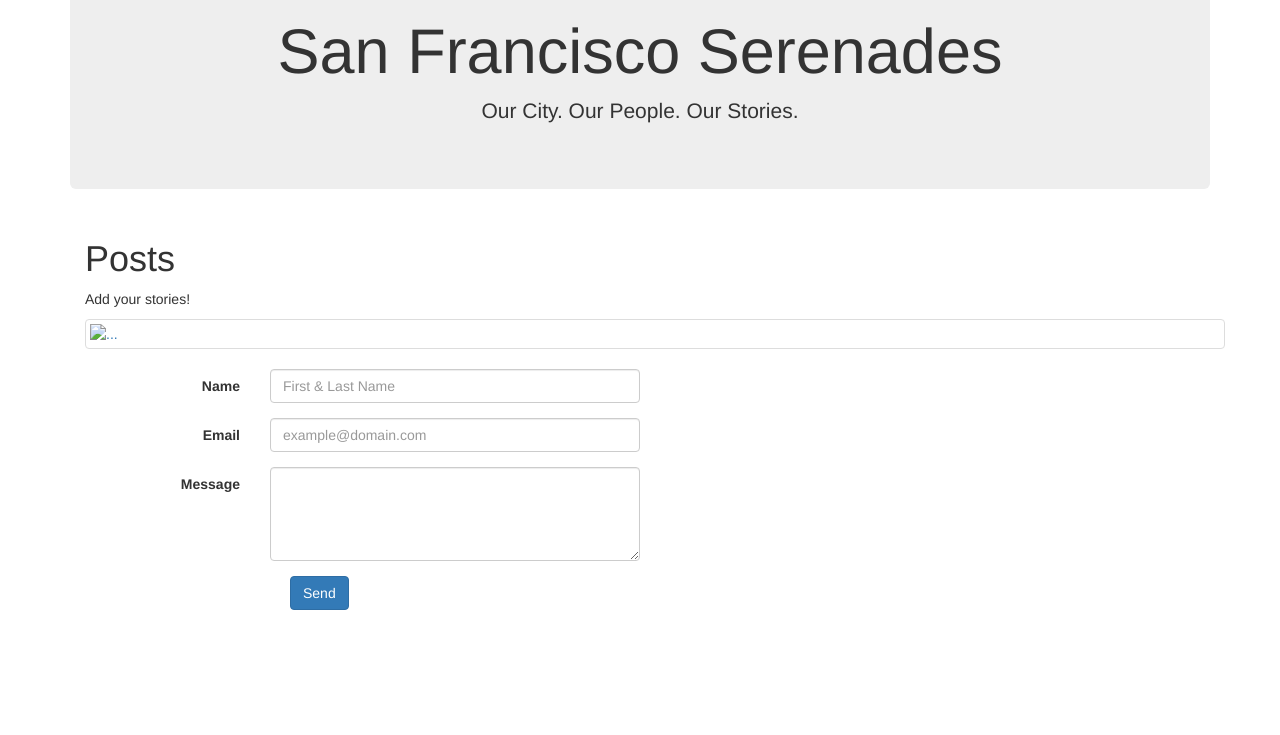
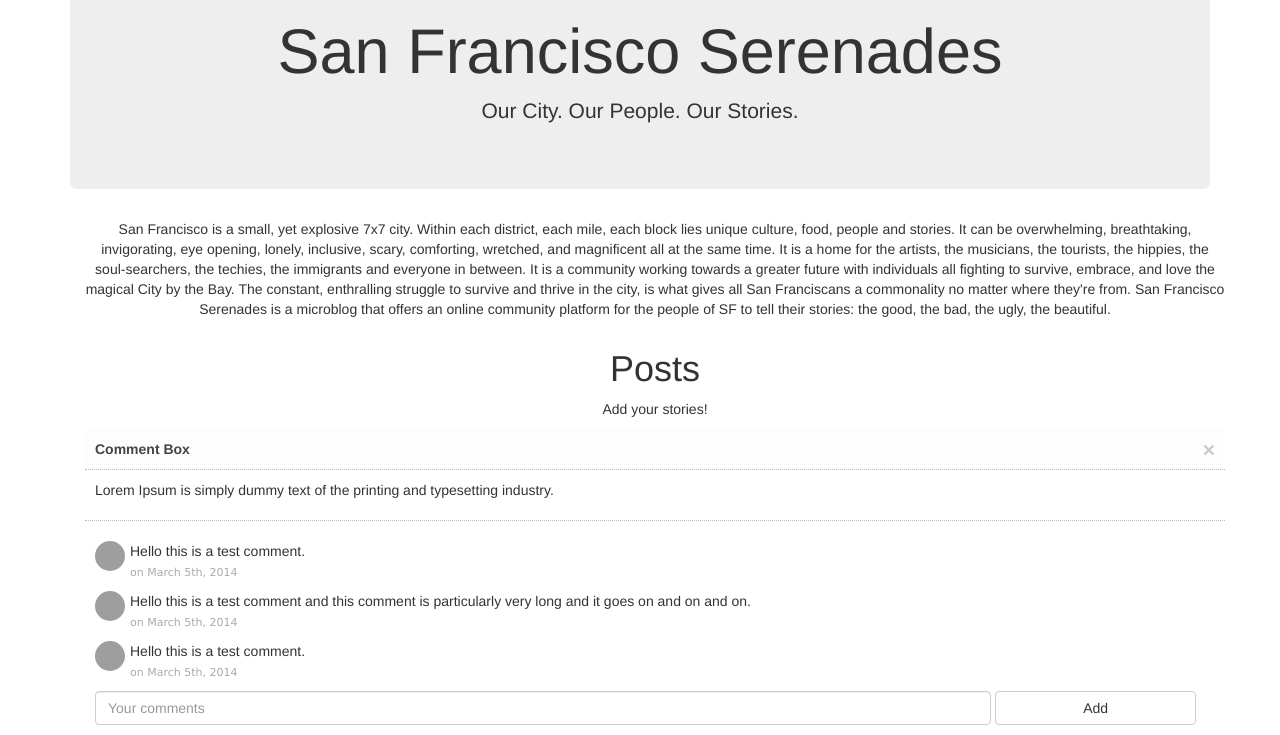
Before and after one commit to aubreyworley/Microblog-SF, a plain HTML site: page index.html in a window 1280 px wide. Shown: the part 423-1158 px from the top of the page. Before the commit the page ends 1033 px from the top, so only its background shows below. Drawn offline with nearby package versions, Linux system fonts and the light colour scheme; grey boxes are pictures that could not be loaded.

Commit message:
third commit

```diff
--- a/index.html
+++ b/index.html
@@ -5,7 +5,7 @@
       <meta charset="utf-8">
       <meta name="viewport" content="width=device-width, initial-scale=1">
       <link rel="stylesheet" href="https://maxcdn.bootstrapcdn.com/bootstrap/3.3.5/css/bootstrap.min.css">
-      <link rel="stylesheet" href="custom.css">
+      <link rel="stylesheet" href="style.css">
       <script type="text/javascript" src="script.js"></script>
 
       <title>Microblog</title>
@@ -30,16 +30,16 @@
     <div class="collapse navbar-collapse" id="bs-example-navbar-collapse-1">
       <ul class="nav navbar-nav">
         <li class="active"><a href="#"> Home <span class="sr-only">(current)</span></a></li>
-        <li><a href="#">Link</a></li>
+        <li><a href="#">Notifications</a></li>
       </ul>
       <form class="navbar-form navbar-left" role="search">
         <div class="form-group">
-          <input type="text" class="form-control" placeholder="Search">
+          <input type="text" class="form-control" placeholder="Search Stories">
         </div>
         <button type="submit" class="btn btn-default">Submit</button>
       </form>
       <ul class="nav navbar-nav navbar-right">
-        <li><a href="#">Link</a></li>
+        <li><a href="#">User Profile</a></li>
         <li class="dropdown">
           <a href="#" class="dropdown-toggle" data-toggle="dropdown" role="button" aria-haspopup="true" aria-expanded="false">Dropdown <span class="caret"></span></a>
           <ul class="dropdown-menu">
@@ -60,55 +60,104 @@
     <a href="http://imgur.com/o1VMrS5"><img src="http://i.imgur.com/o1VMrS5.jpg" title="source: imgur.com" /></a>
     <h1>San Francisco Serenades</h1>
     <p>Our City. Our People. Our Stories.</p>
- </div>
+</div>
+
+ <div class="container">
+    <div class="row">
+      <div class="darBG col-sm-12 text-center">
+
+        <p>San Francisco is a small, yet explosive 7x7 city. Within each district, each mile, each block lies unique culture, food, people and stories. It can be overwhelming, breathtaking, invigorating, eye opening, lonely, inclusive, scary, comforting, wretched, and magnificent all at the same time. It is a home for the artists, the musicians, the tourists, the hippies, the soul-searchers, the techies, the immigrants and everyone in between. It is a community working towards a greater future with individuals all fighting to survive, embrace, and love the magical City by the Bay. The constant, enthralling struggle to survive and thrive in the city, is what gives all San Franciscans a commonality no matter where they're from. San Francisco Serenades is a microblog that offers an online community platform for the people of SF to tell their stories: the good, the bad, the ugly, the beautiful.</p>
+  </div>
 
   <div class="container">
     <div class="row">
-      <div class="darBG col-sm-12">
+      <div class="darBG col-sm-12 text-center">
         <h1>Posts</h1>
         <p>Add your stories!</p>
-        <a href="#" class="thumbnail">
-      <img src="..." alt="...">
+  </div>
 
-      </a>
+<div id="add-post-modal" class="modal fade">
+  <div class="modal-dialog">
+    <div class="modal-content">
+      <div class="modal-header">
+        <button type="button" class="close" data-dismiss="modal" aria-label="Close"><span aria-hidden="true">&times;</span></button>
+        <h2 class="modal-title">Add New Story</h2>
       </div>
+      <div class="modal-body">
+        <div class="bold">
+          Title
+        </div>
+        <div class="margin-top-20">
+          <input id="title" type="text" class="form-control" />
+        </div>
+        <div class="bold margin-top-20">
+          Author
+        </div>
+     </div>
+      </div>
+      <div class="modal-footer">
+        <button type="button" class="btn btn-default" data-dismiss="modal">Close</button>
+        <button id="save-story" type="button" class="btn btn-primary">Save Story</button>
+      </div>
+    </div><!-- /.modal-content -->
+  </div><!-- /.modal-dialog -->
+</div><!-- /.modal -->
+<!--/Add Book Modal-->
 
 
 
 
+<div class="detailBox">
+    <div class="titleBox">
+      <label>Comment Box</label>
+        <button type="button" class="close" aria-hidden="true">&times;</button>
+    </div>
+    <div class="commentBox">
 
-    <form class="form-horizontal" role="form" method="post" action="index.php">
-    <div class="form-group">
-        <label for="name" class="col-sm-2 control-label">Name</label>
-        <div class="col-sm-4">
-            <input type="text" class="form-control" id="name" name="name" placeholder="First & Last Name" value="">
-        </div>
+        <p class="taskDescription">Lorem Ipsum is simply dummy text of the printing and typesetting industry.</p>
     </div>
-    <div class="form-group">
-        <label for="email" class="col-sm-2 control-label">Email</label>
-        <div class="col-sm-4">
-            <input type="email" class="form-control" id="email" name="email" placeholder="example@domain.com" value="">
-        </div>
+    <div class="actionBox">
+        <ul class="commentList">
+            <li>
+                <div class="commenterImage">
+                  <img src="http://lorempixel.com/50/50/people/6" />
+                </div>
+                <div class="commentText">
+                    <p class="">Hello this is a test comment.</p> <span class="date sub-text">on March 5th, 2014</span>
+
+                </div>
+            </li>
+            <li>
+                <div class="commenterImage">
+                  <img src="http://lorempixel.com/50/50/people/7" />
+                </div>
+                <div class="commentText">
+                    <p class="">Hello this is a test comment and this comment is particularly very long and it goes on and on and on.</p> <span class="date sub-text">on March 5th, 2014</span>
+
+                </div>
+            </li>
+            <li>
+                <div class="commenterImage">
+                  <img src="http://lorempixel.com/50/50/people/9" />
+                </div>
+                <div class="commentText">
+                    <p class="">Hello this is a test comment.</p> <span class="date sub-text">on March 5th, 2014</span>
+
+                </div>
+            </li>
+        </ul>
+        <form class="form-inline" role="form">
+            <div class="form-group">
+                <input class="form-control" type="text" placeholder="Your comments" />
+            </div>
+            <div class="form-group">
+                <button class="btn btn-default">Add</button>
+            </div>
+        </form>
     </div>
-    <div class="form-group">
-        <label for="message" class="col-sm-2 control-label">Message</label>
-        <div class="col-sm-4">
-            <textarea class="form-control" rows="4" name="message"></textarea>
-        </div>
-    </div>
+</div>
 
-    </div>
-    <div class="form-group">
-        <div class="col-sm-4 col-sm-offset-2">
-            <input id="submit" name="submit" type="submit" value="Send" class="btn btn-primary">
-        </div>
-    </div>
-    <div class="form-group">
-        <div class="col-sm-4 col-sm-offset-2">
-            <! Will be used to display an alert to the user>
-        </div>
-    </div>
-</form>
+
 
 <!-- jquery -->
   <script type="text/javascript" src="https://code.jquery.com/jquery-1.11.3.min.js"></script>
@@ -123,10 +172,10 @@
   <script type="text/javascript" src="script.js"></script>
 
   <!-- underscore template -->
-  <script type="text/template" id="todo-template">
-    <div class="todo">
+  <script type="text/template" id="post-template">
+    <div class="post">
       <p>
-        <span class="todo-text"><%= name %> - <%= desc %></span>
+        <span class="post-text"><%= post %> </span>
         &nbsp;
         <button type="button" class="close delete" aria-label="Close"><span aria-hidden="true">&times;</span></button>
       </p>
--- a/script.js
+++ b/script.js
@@ -0,0 +1,52 @@
+function SF(post) {
+  this.post = post;
+}
+
+SF.persist = function(comment) {
+  if (!SF.all) {
+    SF.all = []
+  }
+
+  SF.all.push(comment);
+
+  localStorage.setItem(SF.key, JSON.stringify(SF.all));
+};
+
+SF.populate = function() {
+  var objects = JSON.parse(localStorage.getItem(SF.key));
+
+  var storageStories = [];
+
+  _.each(objects, function(obj) {
+    var post = new SF(obj.post);
+    storageStories.push(post);
+  });
+
+  SF.all = storageStories;
+};
+
+SF.key = "stories";
+SF.populate();
+
+SF.prototype.save = function() {
+  SF.persist(this);
+};
+
+SF.prototype.renderTemplate = function(template_source, where) {
+  var template = _.template($(template_source).html());
+
+  _.each(SF.all, function(item) {
+    $(where).append(template(item));
+  });
+};
+
+$(function() {
+  var mySF = SF.all && SF.all[0];
+
+  if (!mySF) {
+    mySF = new SF("story");
+    mySF.save();
+  }
+
+  mySF.renderTemplate("#post-template", "#post-container");
+});
--- a/style.css
+++ b/style.css
@@ -28,7 +28,6 @@ body {
   line-height: 1.42857143;
   color: #333;
   background-color: #fff;
-  background-image: url('http://i.imgur.com/o1VMrS5.jpg');
 }
 
 Inherited from
@@ -54,6 +53,7 @@ Pseudo ::after element
   box-sizing: border-box;
 }
 
+
 margin‒
 ‒border‒
 ‒padding‒
@@ -64,3 +64,72 @@ margin‒
 
 .
 .
+
+@import url(//netdna.bootstrapcdn.com/bootstrap/3.1.1/css/bootstrap.min.css);
+
+.detailBox {
+    width:320px;
+    border:1px solid #bbb;
+    margin:50px;
+}
+.titleBox {
+    background-color:#fdfdfd;
+    padding:10px;
+}
+.titleBox label{
+  color:#444;
+  margin:0;
+  display:inline-block;
+}
+
+.commentBox {
+    padding:10px;
+    border-top:1px dotted #bbb;
+}
+.commentBox .form-group:first-child, .actionBox .form-group:first-child {
+    width:80%;
+}
+.commentBox .form-group:nth-child(2), .actionBox .form-group:nth-child(2) {
+    width:18%;
+}
+.actionBox .form-group * {
+    width:100%;
+}
+.taskDescription {
+    margin-top:10px 0;
+}
+.commentList {
+    padding:0;
+    list-style:none;
+    max-height:200px;
+    overflow:auto;
+}
+.commentList li {
+    margin:0;
+    margin-top:10px;
+}
+.commentList li > div {
+    display:table-cell;
+}
+.commenterImage {
+    width:30px;
+    margin-right:5px;
+    height:100%;
+    float:left;
+}
+.commenterImage img {
+    width:100%;
+    border-radius:50%;
+}
+.commentText p {
+    margin:0;
+}
+.sub-text {
+    color:#aaa;
+    font-family:verdana;
+    font-size:11px;
+}
+.actionBox {
+    border-top:1px dotted #bbb;
+    padding:10px;
+}
```
Also changed, not shown: 1 other file.
